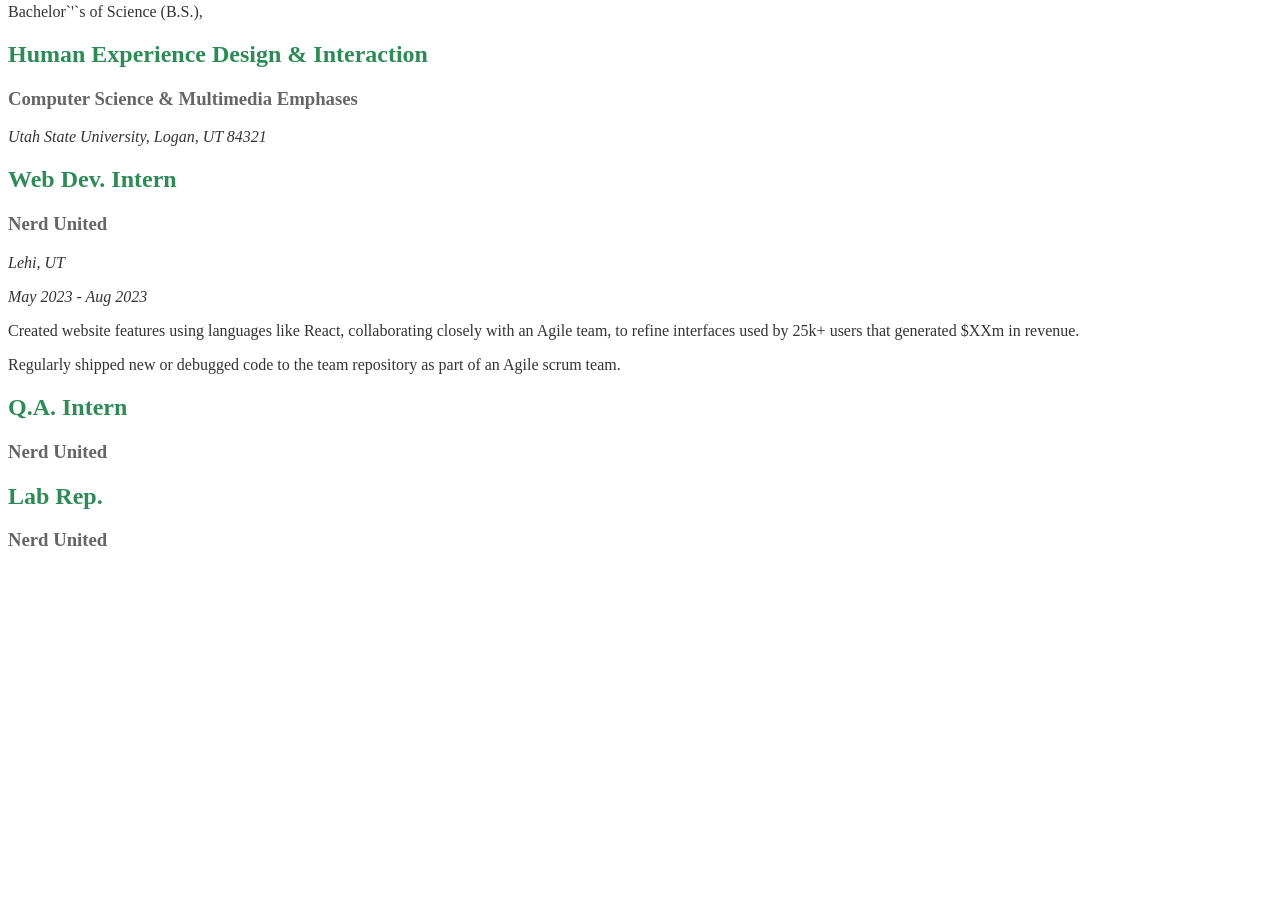
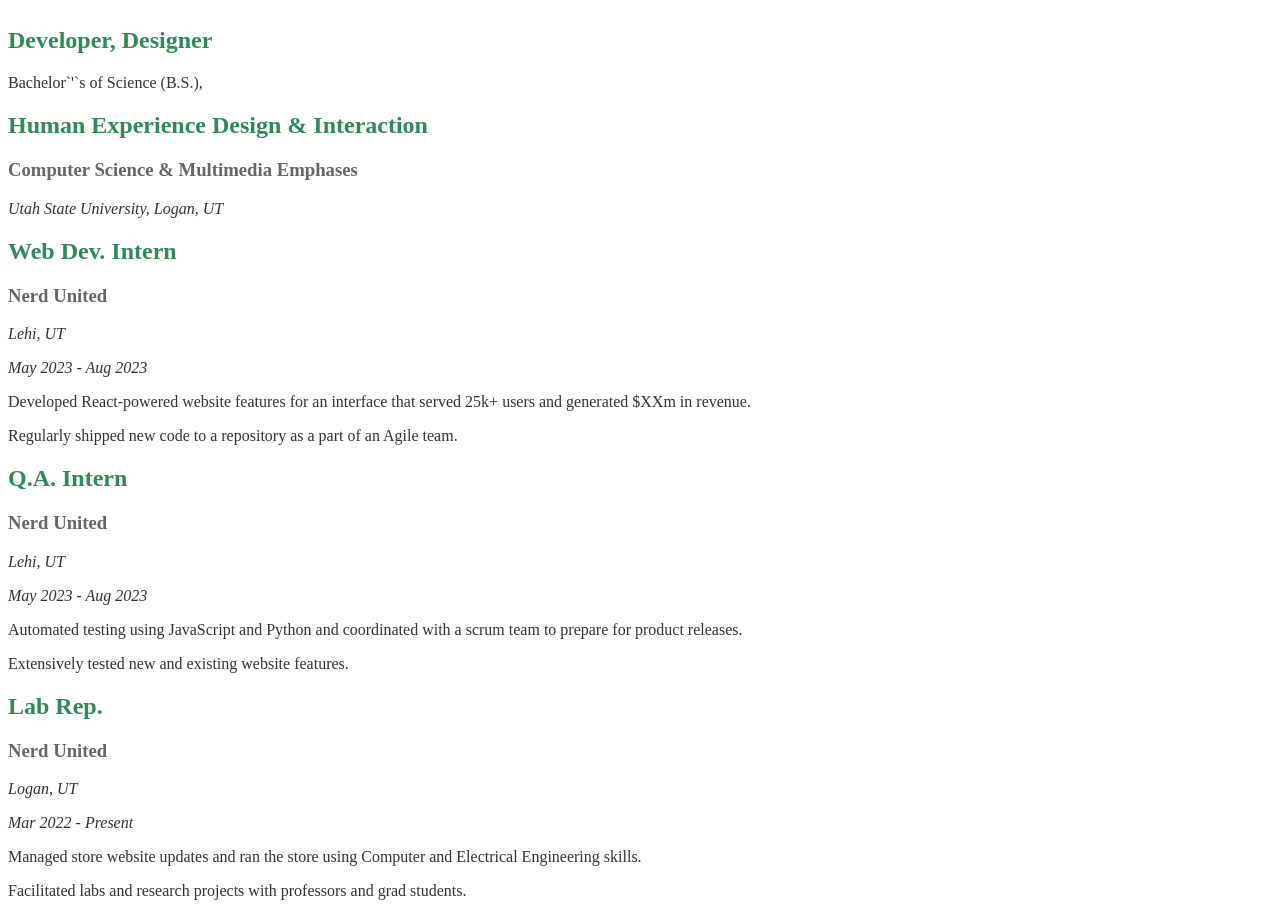
Before and after one commit to laremund/portfolio-vite, a React (Vite) app: page / in a window 1280 px wide. Shown: the part 111-1027 px from the top of the page. Before the commit the page ends 800 px from the top, so only its background shows below. Built offline with nearby package versions, Linux system fonts and the light colour scheme.

Commit message:
Changed one or two structure things, added all the classes I had time to today.

```diff
--- a/src/App.jsx
+++ b/src/App.jsx
@@ -10,27 +10,31 @@
   return (
     <>
     {/* headshot and basic personal info/links */}
-    <section>
-        <div>
-            <div>
-                <div>
+    <header className='header-box'>
+        <div className='personal-info-box-box'>
+            <div className='personal-info-box'>
+                <div className='name-and-role-box'>
+                    {/* For larger views: */}
                     <h1>Hi, my name is Lars Remund</h1>
+                    {/* For smaller views: */}
+                    <h1 className='h1-mobile'>Lars Remund</h1>
                     <h2>Developer, Designer</h2>
+
                 </div>
-
-                <div>
-                    <div className="logo"></div>
-                    <div className="logo"></div>
-                    <div className="logo"></div>
-                    <div className="logo"></div>
-                    <div className="logo"></div>
+                {/* Links to accounts */}
+                <div className='account-links'>
+                    <div className="logo-link"></div>
+                    <div className="logo-link"></div>
+                    <div className="logo-link"></div>
+                    <div className="logo-link"></div>
+                    <div className="logo-link"></div>
                 </div>
             </div>
         </div>
-        <div>
+        <div className='headshot-box'>
             {/* image in here, maybe a background behind it? */}
         </div>
-    </section>
+    </header>
 
     {/* education, skills, employment history */}
     <section className="cards-section">
@@ -43,8 +47,10 @@
                 <h3>Computer Science & Multimedia Emphases</h3>
             </div>
             <div>
-                <div className="organization-logo-container"></div>
-                <p><em>Utah State University, Logan, UT 84321</em></p>
+                <div className="organization-logo">
+
+                </div>
+                <p><em>Utah State University, Logan, UT</em></p>
             </div>
         </div>
 
@@ -91,11 +97,12 @@
                 <p><em>May 2023 - Aug 2023</em></p>
             </div>
             <p>
-                Created website features using languages like React, collaborating closely with an Agile team, to refine interfaces used
-                by 25k+ users that generated $XXm in revenue.
+                Developed React-powered website features for an interface that
+                served 25k+ users and generated $XXm in revenue.
             </p>
             <p>
-                Regularly shipped new or debugged code to the team repository as part of an Agile scrum team.
+                Regularly shipped new code to a repository as a part of an Agile
+                team.
             </p>
         </div>
 
@@ -107,11 +114,16 @@
                 <h3>Nerd United</h3>
             </div>
             <div>
-                <p><em></em></p>
-                <p><em></em></p>
+                <p><em>Lehi, UT</em></p>
+                <p><em>May 2023 - Aug 2023</em></p>
             </div>
-            <p></p>
-            <p></p>
+            <p>
+                Automated testing using JavaScript and Python and coordinated
+                with a scrum team to prepare for product releases.
+            </p>
+            <p>
+                Extensively tested new and existing website features.
+            </p>
         </div>
 
         {/* job card #3 */}
@@ -122,11 +134,17 @@
                 <h3>Nerd United</h3>
             </div>
             <div>
-                <p><em></em></p>
-                <p><em></em></p>
+                <p><em>Logan, UT</em></p>
+                <p><em>Mar 2022 - Present</em></p>
             </div>
-            <p></p>
-            <p></p>
+            <p>
+                Managed store website updates and ran the store using Computer
+                and Electrical Engineering skills.
+            </p>
+            <p>
+                Facilitated labs and research projects with professors and grad
+                students.
+            </p>
         </div>
     </section>
 
```
